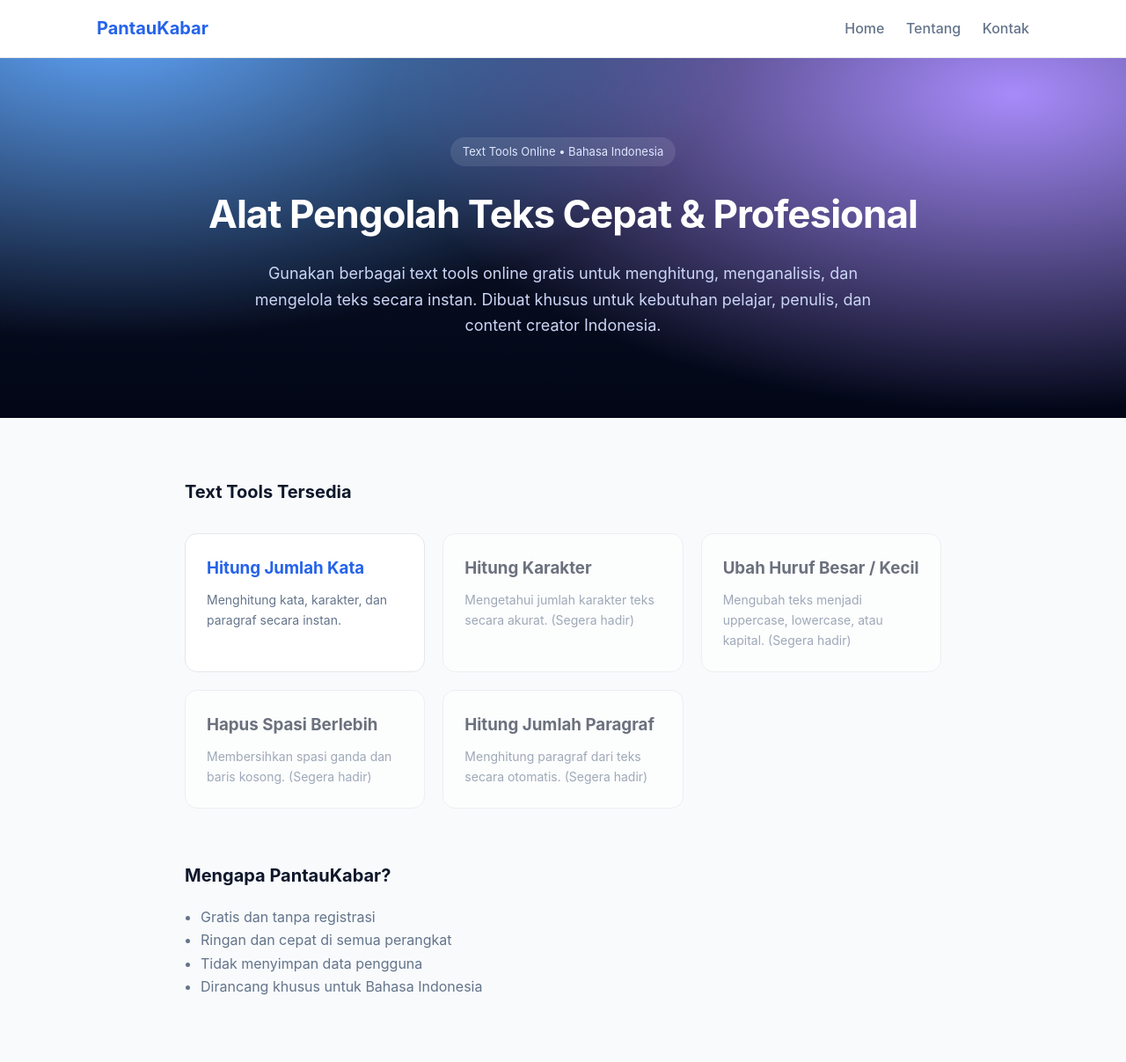
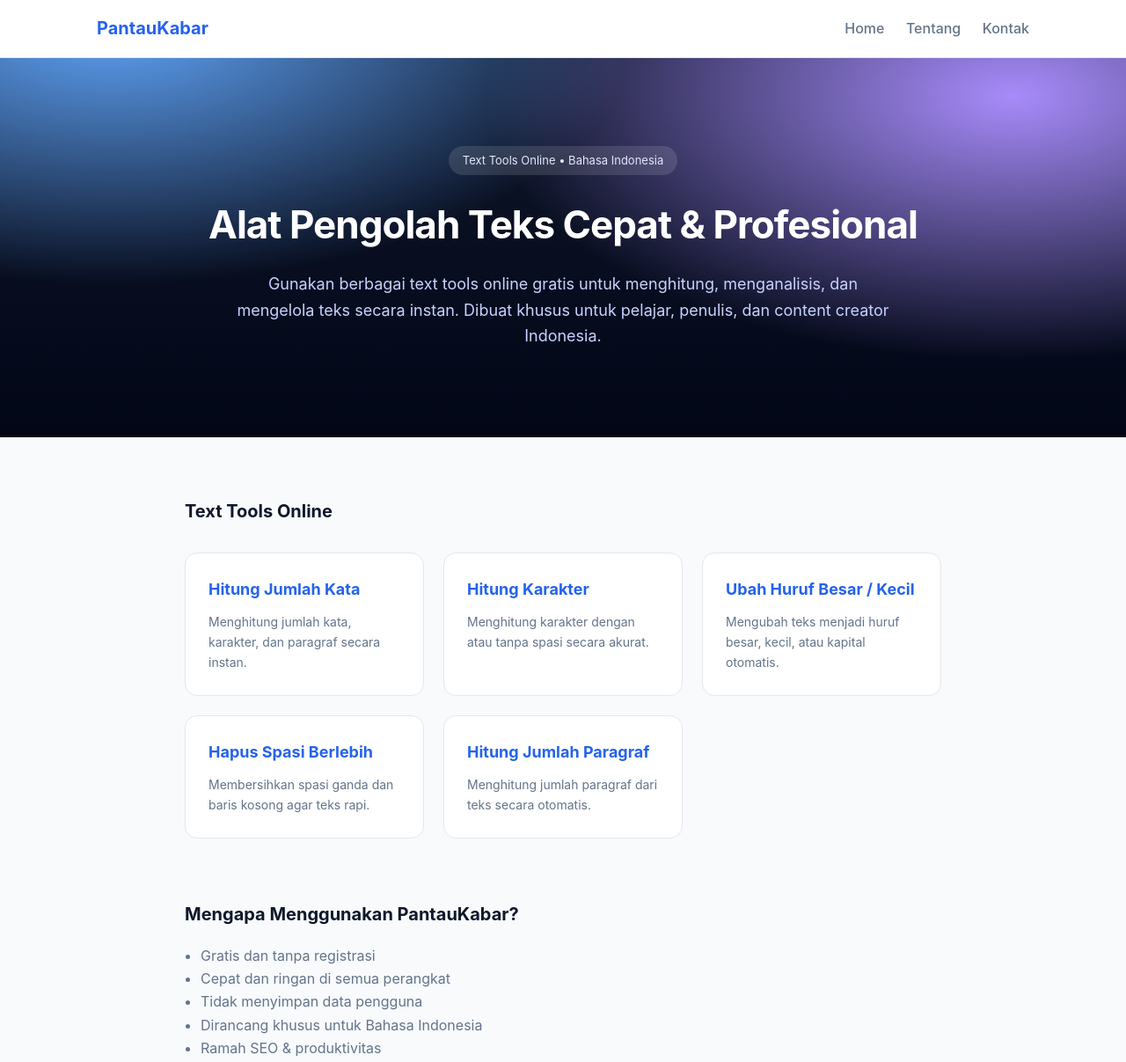
Before and after one commit to pantaukabaradm-jpg/pantaukabar-text-tools, a plain HTML site: page index.html in a window 1280 px wide. Shown: the top 1207 px of the page at 88% size. Drawn offline with Linux system fonts and the light colour scheme.

Commit message:
Update index.html

```diff
--- a/index.html
+++ b/index.html
@@ -2,6 +2,7 @@
 <html lang="id">
 <head>
   <meta charset="UTF-8">
+
   <title>Text Tools Online Bahasa Indonesia | Cepat, Gratis & Profesional</title>
 
   <!-- SEO PRIMARY -->
@@ -31,18 +32,19 @@
     "applicationCategory": "UtilityApplication",
     "operatingSystem": "All",
     "inLanguage": "id-ID",
-    "description": "Text tools online profesional Bahasa Indonesia untuk mengolah teks secara cepat dan gratis."
+    "description": "Text tools online profesional Bahasa Indonesia untuk menghitung dan mengolah teks secara cepat dan gratis."
   }
   </script>
 
+  <!-- HERO STYLE (INLINE = FAST) -->
   <style>
-    /* HERO SPECIFIC (inline, no extra request) */
     .hero {
-      background: radial-gradient(1200px 600px at 10% -10%, #60a5fa 0%, transparent 60%),
-                  radial-gradient(1200px 600px at 90% 10%, #a78bfa 0%, transparent 60%),
-                  linear-gradient(180deg, #0f172a, #020617);
+      background:
+        radial-gradient(1000px 500px at 10% -10%, #60a5fa 0%, transparent 60%),
+        radial-gradient(1000px 500px at 90% 10%, #a78bfa 0%, transparent 60%),
+        linear-gradient(180deg, #0f172a, #020617);
       color: #ffffff;
-      padding: 90px 20px;
+      padding: 100px 20px;
     }
     .hero-inner {
       max-width: 1100px;
@@ -56,15 +58,15 @@
     }
     .hero p {
       font-size: 18px;
-      color: #cbd5f5;
-      max-width: 720px;
+      color: #c7d2fe;
+      max-width: 760px;
       margin: auto;
     }
     .badge {
       display: inline-block;
-      margin-bottom: 18px;
-      padding: 6px 14px;
-      background: rgba(255,255,255,0.1);
+      margin-bottom: 20px;
+      padding: 6px 16px;
+      background: rgba(255,255,255,0.12);
       border-radius: 999px;
       font-size: 13px;
       color: #e0e7ff;
@@ -73,14 +75,14 @@
     .tools-grid {
       display: grid;
       grid-template-columns: repeat(auto-fit, minmax(260px, 1fr));
-      gap: 20px;
+      gap: 22px;
       margin-top: 30px;
     }
     .tool-card {
       background: #ffffff;
       border: 1px solid var(--border);
       border-radius: var(--radius);
-      padding: 24px;
+      padding: 26px;
       transition: all .2s ease;
     }
     .tool-card:hover {
@@ -88,15 +90,13 @@
       border-color: var(--primary);
     }
     .tool-card h3 {
-      margin: 0 0 8px;
+      margin: 0 0 10px;
+      font-size: 18px;
     }
     .tool-card p {
       margin: 0;
       font-size: 14px;
-    }
-    .soon {
-      opacity: 0.6;
-      cursor: default;
+      color: var(--text-muted);
     }
   </style>
 </head>
@@ -114,60 +114,61 @@
   </div>
 </header>
 
+<!-- HERO -->
 <section class="hero">
   <div class="hero-inner">
     <span class="badge">Text Tools Online • Bahasa Indonesia</span>
     <h1>Alat Pengolah Teks Cepat & Profesional</h1>
     <p>
-      Gunakan berbagai text tools online gratis untuk menghitung,
-      menganalisis, dan mengelola teks secara instan.
-      Dibuat khusus untuk kebutuhan pelajar, penulis, dan content creator Indonesia.
+      Gunakan berbagai text tools online gratis untuk menghitung, menganalisis,
+      dan mengelola teks secara instan. Dibuat khusus untuk pelajar, penulis,
+      dan content creator Indonesia.
     </p>
   </div>
 </section>
 
+<!-- MAIN -->
 <main class="container">
 
   <section>
-    <h2>Text Tools Tersedia</h2>
+    <h2>Text Tools Online</h2>
 
     <div class="tools-grid">
-      <!-- AKTIF -->
       <a href="/tools/hitung-jumlah-kata.html" class="tool-card">
         <h3>Hitung Jumlah Kata</h3>
-        <p>Menghitung kata, karakter, dan paragraf secara instan.</p>
+        <p>Menghitung jumlah kata, karakter, dan paragraf secara instan.</p>
       </a>
 
-      <!-- COMING SOON -->
-      <div class="tool-card soon">
+      <a href="/tools/hitung-karakter.html" class="tool-card">
         <h3>Hitung Karakter</h3>
-        <p>Mengetahui jumlah karakter teks secara akurat. (Segera hadir)</p>
-      </div>
+        <p>Menghitung karakter dengan atau tanpa spasi secara akurat.</p>
+      </a>
 
-      <div class="tool-card soon">
+      <a href="/tools/huruf-besar-kecil.html" class="tool-card">
         <h3>Ubah Huruf Besar / Kecil</h3>
-        <p>Mengubah teks menjadi uppercase, lowercase, atau kapital. (Segera hadir)</p>
-      </div>
+        <p>Mengubah teks menjadi huruf besar, kecil, atau kapital otomatis.</p>
+      </a>
 
-      <div class="tool-card soon">
+      <a href="/tools/hapus-spasi-berlebih.html" class="tool-card">
         <h3>Hapus Spasi Berlebih</h3>
-        <p>Membersihkan spasi ganda dan baris kosong. (Segera hadir)</p>
-      </div>
+        <p>Membersihkan spasi ganda dan baris kosong agar teks rapi.</p>
+      </a>
 
-      <div class="tool-card soon">
+      <a href="/tools/hitung-paragraf.html" class="tool-card">
         <h3>Hitung Jumlah Paragraf</h3>
-        <p>Menghitung paragraf dari teks secara otomatis. (Segera hadir)</p>
-      </div>
+        <p>Menghitung jumlah paragraf dari teks secara otomatis.</p>
+      </a>
     </div>
   </section>
 
-  <section style="margin-top:60px">
-    <h2>Mengapa PantauKabar?</h2>
+  <section style="margin-top:70px">
+    <h2>Mengapa Menggunakan PantauKabar?</h2>
     <ul>
       <li>Gratis dan tanpa registrasi</li>
-      <li>Ringan dan cepat di semua perangkat</li>
+      <li>Cepat dan ringan di semua perangkat</li>
       <li>Tidak menyimpan data pengguna</li>
       <li>Dirancang khusus untuk Bahasa Indonesia</li>
+      <li>Ramah SEO & produktivitas</li>
     </ul>
   </section>
 
```
